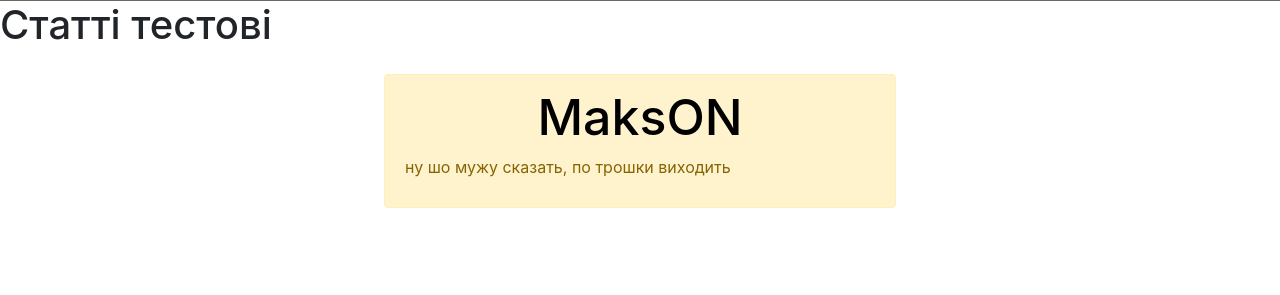
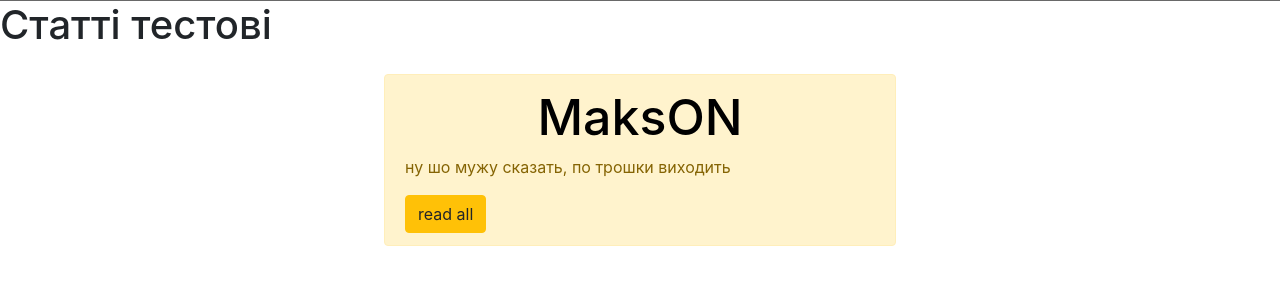
Before and after one commit to OWLsTyLe/first-, a Django app: template my/main/templates/main/contact.html in a window 1280 px wide. Shown: the part 141-436 px from the top of the page. Run offline with Django 5.2, Linux system fonts and the light colour scheme; the template is opened without the code that fills it: values that come from a table or form of the project are taken from there, others are empty; data comes from the database, SQL or seed files in the repository; parts of the project's set-up code (start-up, migrations or seed data) failed here and were passed over; some libraries are stand-ins or nearby versions.

Commit message:
add <a href="" class="btn btn-warning"> read all</a>

```diff
--- a/my/main/templates/main/contact.html
+++ b/my/main/templates/main/contact.html
@@ -9,6 +9,7 @@
             <div class="alert alert-warning">
                 <h3>{{ el.name_you }}</h3>
                 <p>{{ el.pud_text }}</p>
+                <a href="" class="btn btn-warning"> read all</a>
             </div>
         {% endfor %}
 
```
